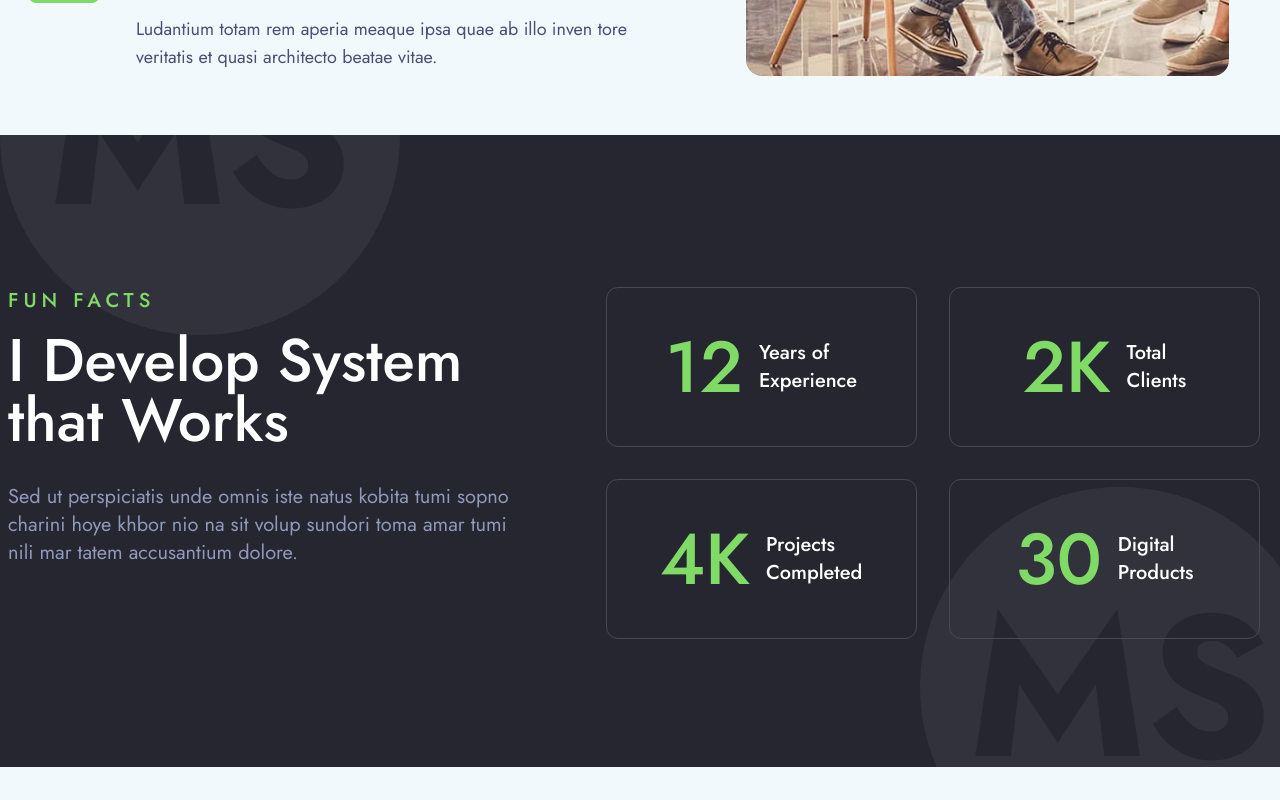
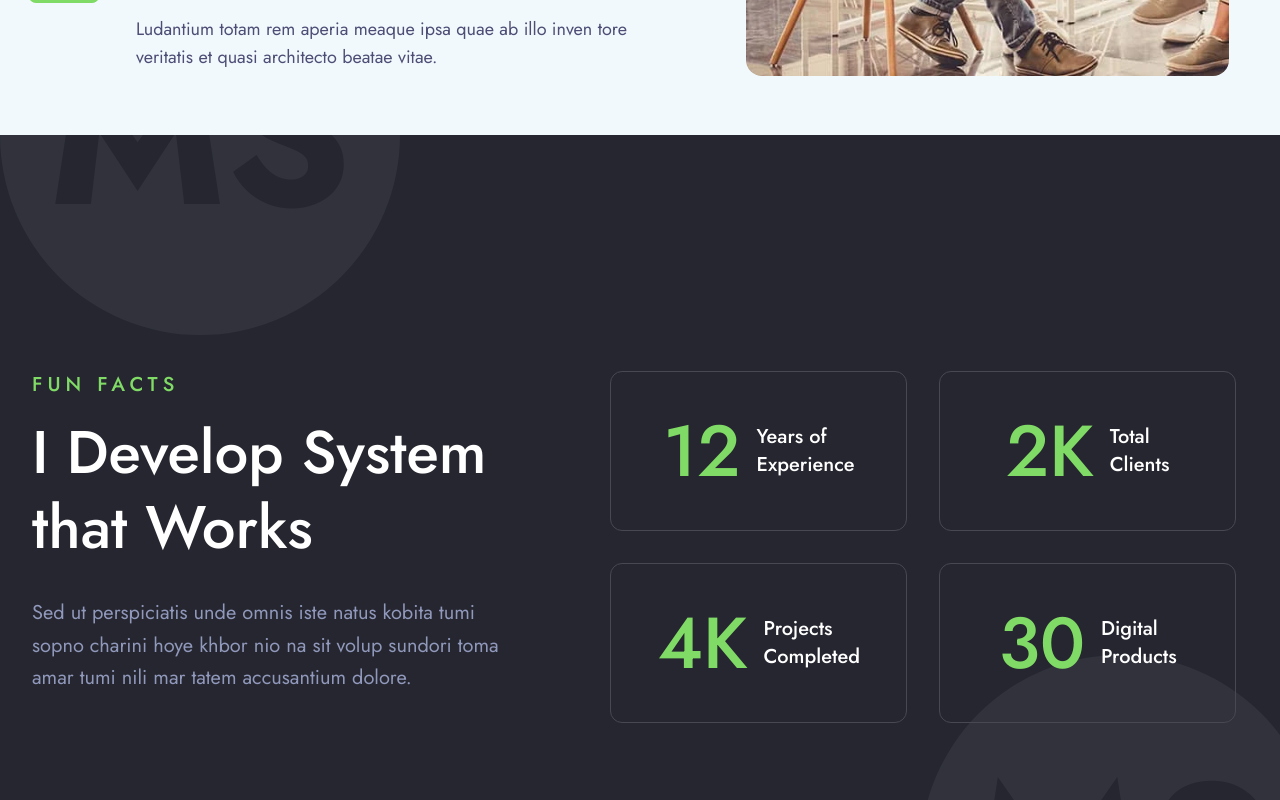
Before and after one commit to mohdshahrukh07/portfolio, a Next.js app: page / in a window 1280 px wide. Shown: the part 3300-4100 px from the top of the page. Built offline with nearby package versions, Linux system fonts and the light colour scheme.

Commit message:
fact page

```diff
--- a/app/components/FunFact.jsx
+++ b/app/components/FunFact.jsx
@@ -1,43 +1,104 @@
 export default function FunFact() {
+    return (
+        <div className="relative w-full min-h-screen flex justify-center items-center overflow-hidden bg-[#25262f] px-4 py-16 sm:px-6 sm:py-20 lg:px-8 lg:py-30">
 
-    return (
-        <div className="relative w-full h-auto flex justify-center items-center overflow-hidden bg-[#25262f] p-2 py-3 pt-30 pb-30">
-            <div className="z-1 absolute -top-50 left-0 h-100 w-100 h-11 w-11 text-[200px] opacity-10 flex items-center justify-center rounded-full bg-gray-400 font-bold text-[#272730]">
+            {/* Background MS */}
+            <div className="z-1 absolute -top-20 -left-20 sm:-top-30 sm:-left-20 lg:-top-50 lg:left-0
+                h-56 w-56 sm:h-72 sm:w-72 lg:h-100 lg:w-100
+                text-[100px] sm:text-[140px] lg:text-[200px]
+                opacity-10 flex items-center justify-center rounded-full
+                bg-gray-400 font-bold text-[#272730]"
+            >
                 MS
             </div>
-            <div className="z-1 absolute -bottom-30 -right-10 h-100 w-100 h-11 w-11 text-[200px] opacity-10 flex items-center justify-center rounded-full bg-gray-400 font-bold text-[#272730]">
+
+            <div className="z-1 absolute -bottom-20 -right-20 sm:-bottom-24 sm:-right-16 lg:-bottom-30 lg:-right-10
+                h-56 w-56 sm:h-72 sm:w-72 lg:h-100 lg:w-100
+                text-[100px] sm:text-[140px] lg:text-[200px]
+                opacity-10 flex items-center justify-center rounded-full
+                bg-gray-400 font-bold text-[#272730]"
+            >
                 MS
             </div>
-            <div className="z-10 w-full max-w-7xl h-auto flex justify-center items-start py-2 mt-6">
-                <div className="w-[40%] items-center h-full ">
-                    <h3 className="text-xl text-[#80db66] tracking-[0.25em] font-medium">FUN FACTS</h3>
-                    <h1 className="text-6xl text-white font-medium py-4">I Develop System that Works</h1>
-                    <p className="text-[#9098bb] mt-4 text-xl font-normal">
-                        Sed ut perspiciatis unde omnis iste natus kobita tumi sopno charini hoye khbor nio na sit volup sundori toma amar tumi nili mar tatem accusantium dolore.
+
+            {/* Main Content */}
+            <div className="z-10 w-full max-w-7xl flex flex-col lg:flex-row justify-center items-start gap-10 lg:gap-0 py-2 mt-0 lg:mt-6">
+
+                {/* Left Content */}
+                <div className="w-full lg:w-[40%] h-full">
+                    <h3 className="text-sm sm:text-base lg:text-xl text-[#80db66] tracking-[0.2em] sm:tracking-[0.25em] font-medium">
+                        FUN FACTS
+                    </h3>
+
+                    <h1 className="text-4xl sm:text-5xl lg:text-6xl text-white font-medium py-3 lg:py-4 leading-tight">
+                        I Develop System that Works
+                    </h1>
+
+                    <p className="text-[#9098bb] mt-3 lg:mt-4 text-base sm:text-lg lg:text-xl font-normal leading-relaxed max-w-2xl">
+                        Sed ut perspiciatis unde omnis iste natus kobita tumi sopno
+                        charini hoye khbor nio na sit volup sundori toma amar tumi
+                        nili mar tatem accusantium dolore.
                     </p>
                 </div>
-                <div className="w-[60%] h-full pl-20">
-                    <div className="grid grid-cols-2 gap-8 px-3">
-                        <div className="min-h-40 border border-[#474851] rounded-xl flex justify-center px-3 gap-4 items-center">
-                            <h1 className="text-7xl text-[#80db66] font-medium py-4 ">12</h1>
-                            <h1 className="text-xl text-white font-medium py-4 ">Years of <br />Experience</h1>
+
+                {/* Stats */}
+                <div className="w-full lg:w-[60%] h-full lg:pl-20">
+                    <div className="grid grid-cols-1 sm:grid-cols-2 gap-4 sm:gap-6 lg:gap-8 px-0 sm:px-3">
+
+                        {/* Experience */}
+                        <div className="min-h-32 sm:min-h-36 lg:min-h-40 border border-[#474851] rounded-xl flex justify-center px-3 gap-3 sm:gap-4 items-center">
+                            <h1 className="text-5xl sm:text-6xl lg:text-7xl text-[#80db66] font-medium">
+                                12
+                            </h1>
+
+                            <h1 className="text-base sm:text-lg lg:text-xl text-white font-medium">
+                                Years of <br />
+                                Experience
+                            </h1>
                         </div>
-                        <div className="min-h-40 border border-[#474851] rounded-xl flex justify-center px-3 gap-4 items-center">
-                            <h1 className="text-7xl text-[#80db66] font-medium py-4 ">2K</h1>
-                            <h1 className="text-xl text-white font-medium py-4 ">Total<br />Clients</h1>
+
+                        {/* Clients */}
+                        <div className="min-h-32 sm:min-h-36 lg:min-h-40 border border-[#474851] rounded-xl flex justify-center px-3 gap-3 sm:gap-4 items-center">
+                            <h1 className="text-5xl sm:text-6xl lg:text-7xl text-[#80db66] font-medium">
+                                2K
+                            </h1>
+
+                            <h1 className="text-base sm:text-lg lg:text-xl text-white font-medium">
+                                Total
+                                <br />
+                                Clients
+                            </h1>
                         </div>
-                        <div className="min-h-40 border border-[#474851] rounded-xl flex justify-center px-3 gap-4 items-center">
-                            <h1 className="text-7xl text-[#80db66] font-medium py-4 ">4K</h1>
-                            <h1 className="text-xl text-white font-medium py-4 ">Projects<br />Completed</h1>
+
+                        {/* Projects */}
+                        <div className="min-h-32 sm:min-h-36 lg:min-h-40 border border-[#474851] rounded-xl flex justify-center px-3 gap-3 sm:gap-4 items-center">
+                            <h1 className="text-5xl sm:text-6xl lg:text-7xl text-[#80db66] font-medium">
+                                4K
+                            </h1>
+
+                            <h1 className="text-base sm:text-lg lg:text-xl text-white font-medium">
+                                Projects
+                                <br />
+                                Completed
+                            </h1>
                         </div>
-                        <div className="min-h-40 border border-[#474851] rounded-xl flex justify-center px-3 gap-4 items-center">
-                            <h1 className="text-7xl text-[#80db66] font-medium py-4 ">30</h1>
-                            <h1 className="text-xl text-white font-medium py-4 ">Digital<br />Products</h1>
+
+                        {/* Products */}
+                        <div className="min-h-32 sm:min-h-36 lg:min-h-40 border border-[#474851] rounded-xl flex justify-center px-3 gap-3 sm:gap-4 items-center">
+                            <h1 className="text-5xl sm:text-6xl lg:text-7xl text-[#80db66] font-medium">
+                                30
+                            </h1>
+
+                            <h1 className="text-base sm:text-lg lg:text-xl text-white font-medium">
+                                Digital
+                                <br />
+                                Products
+                            </h1>
                         </div>
+
                     </div>
                 </div>
             </div>
-
         </div>
-    )
+    );
 }
```
